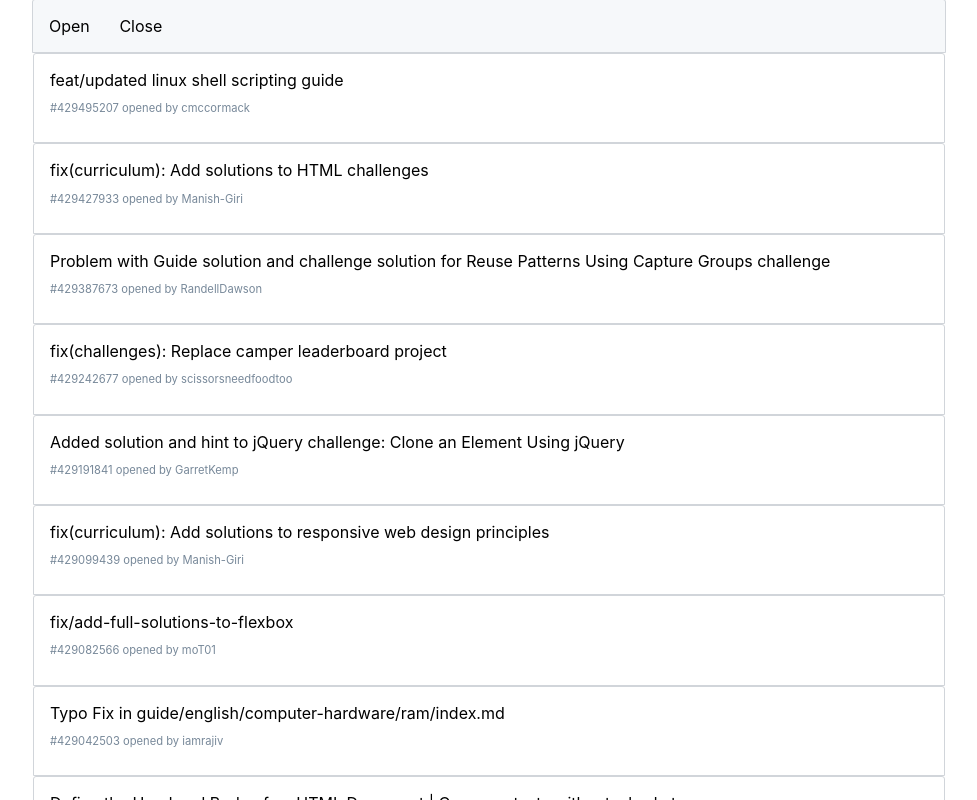
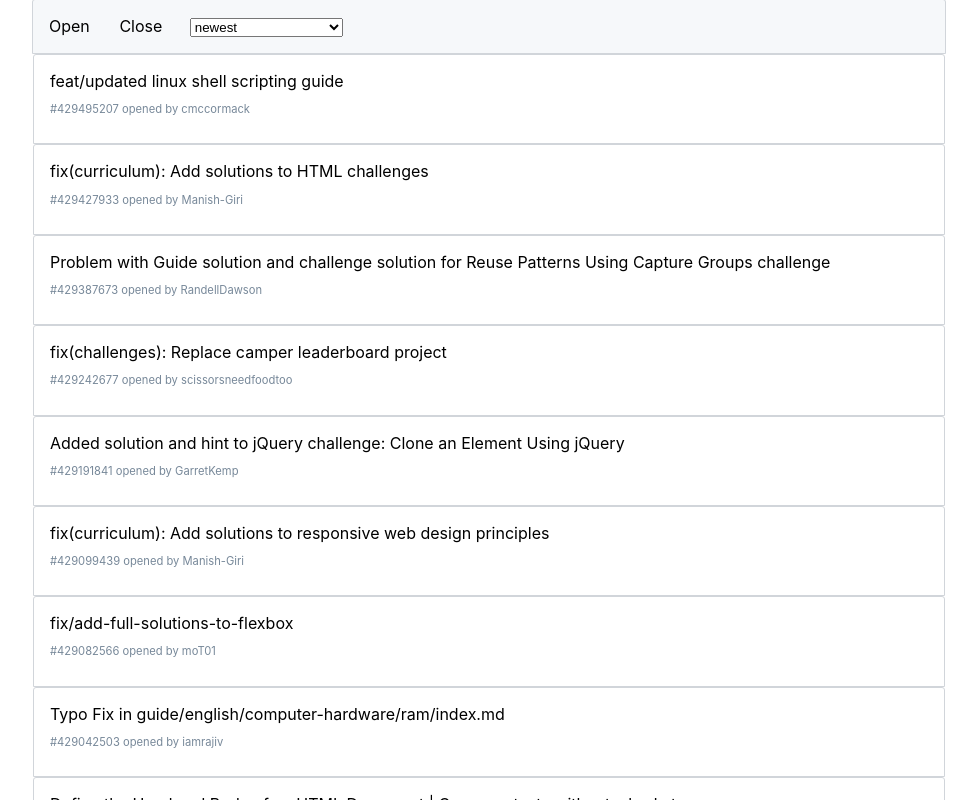
Before and after one commit to sonamdew08/github-issue-project, a React (Create React App) app: page / in a window 1280 px wide. Shown: the top 800 px of the page, without its empty margins (151-1128 px from the left). Built offline with nearby package versions, Linux system fonts and the light colour scheme.

Commit message:
sorted list added to the ui

```diff
--- a/src/IssueHeader/Sort.js
+++ b/src/IssueHeader/Sort.js
@@ -2,8 +2,15 @@ import React from "react";
 
 class Sort extends React.Component{
     render(){
+        const sortIssue = ['newest', 'oldest', 'recently updated', 'least recently updated']
         return (
-            <div></div>
+            <div>
+                <select>
+                    {sortIssue.map((elems, index) => (
+                        <option key={index}>{elems}</option>
+                    ))}
+                </select>
+            </div>
         );
     }
 }
```
Also changed, not shown: src/IssueHeader/IssueHeader.js (+0 -23 lines).
